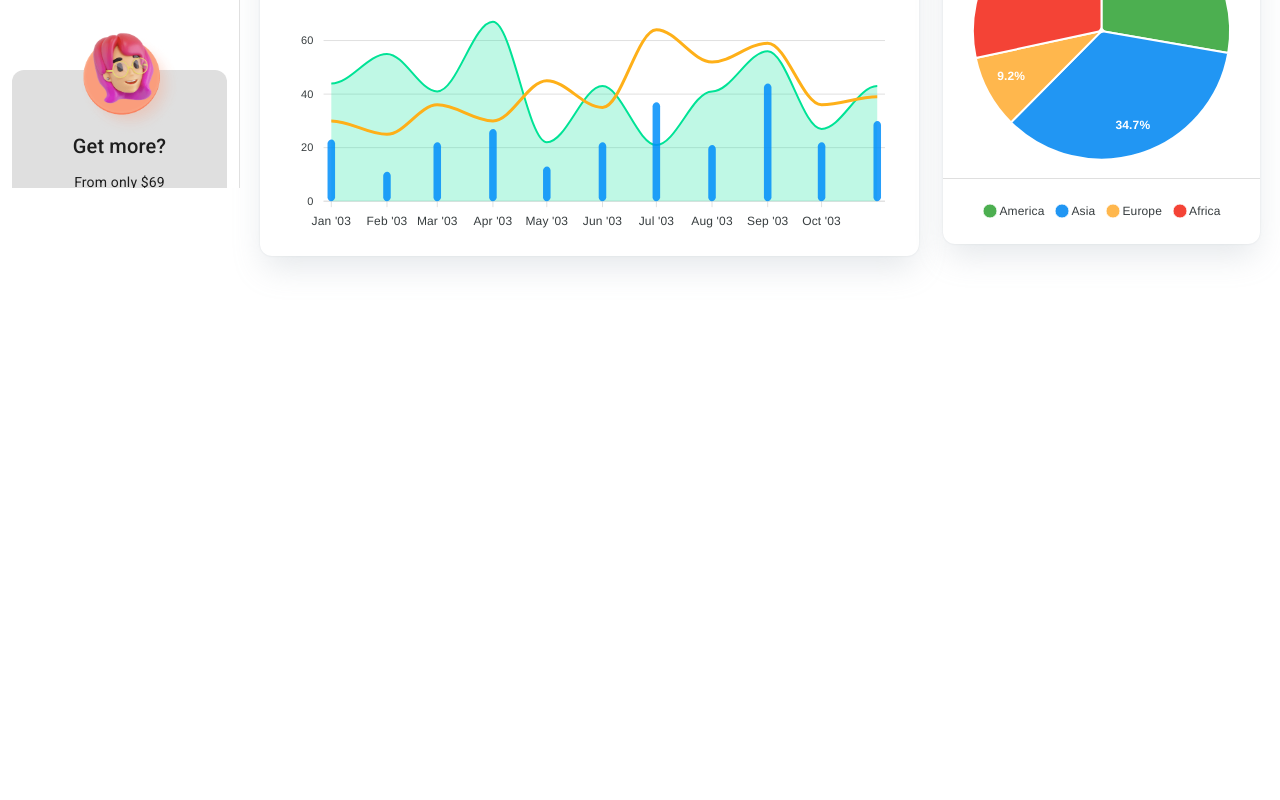
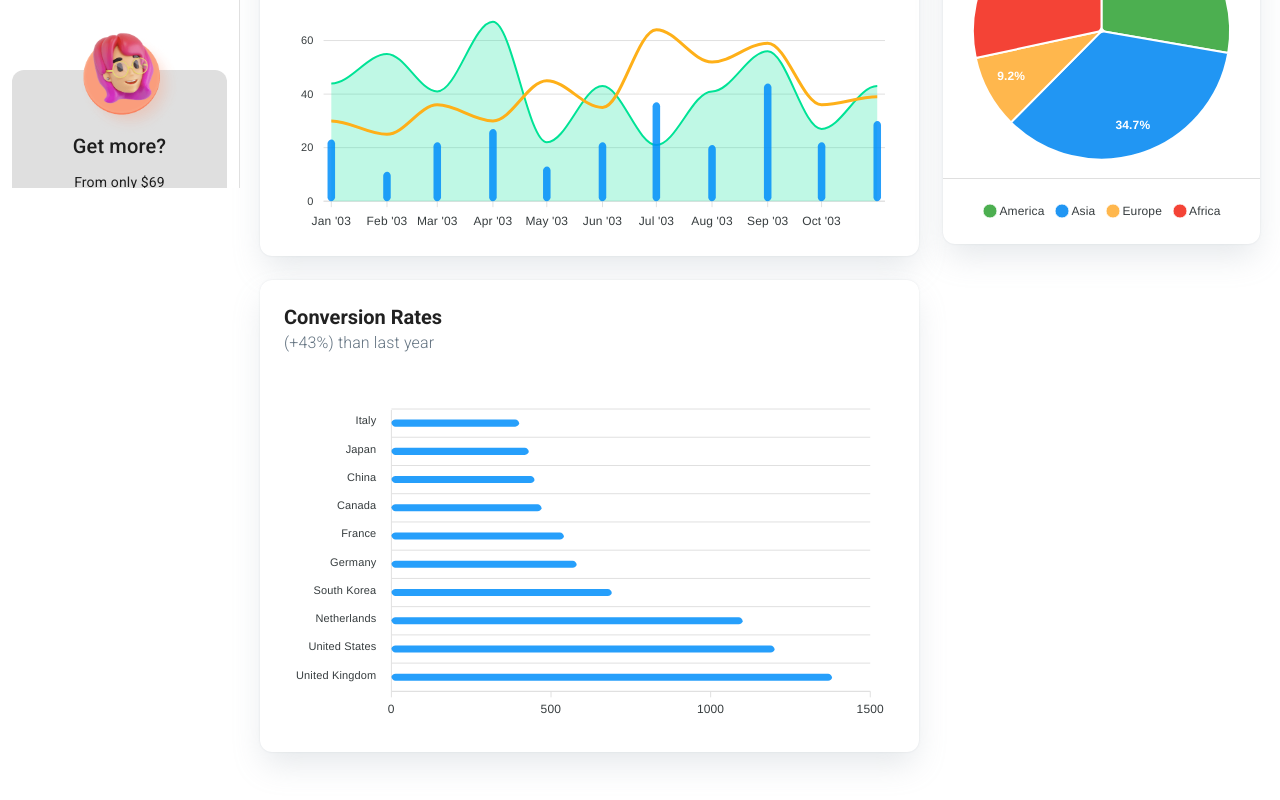
Before and after one commit to super-austin/MUISample, a React (Create React App) app: page /dashboard in a window 1280 px wide. Shown: the part 612-1412 px from the top of the page. Before the commit the page ends 916 px from the top, so only its background shows below. Built offline with nearby package versions, Linux system fonts and the light colour scheme.

Commit message:
dash: added bar chart, couldnot change the color

```diff
--- /dev/null
+++ b/src/components/Dashboard/ConversionRate.js
@@ -0,0 +1,76 @@
+import ReactApexChart from "react-apexcharts";
+import DashCard from "./DashCard";
+import DashCardBox from "./DashCardBox";
+import DashCardHeader from "./DashCardHeader";
+
+const SERIES_DATA = [
+  {
+    data: [400, 430, 448, 470, 540, 580, 690, 1100, 1200, 1380],
+  },
+];
+
+const chartOptions = {
+  chart: { toolbar: { show: false } },
+  //markers: { show: false },
+  xaxis: {
+    categories: [
+      "Italy",
+      "Japan",
+      "China",
+      "Canada",
+      "France",
+      "Germany",
+      "South Korea",
+      "Netherlands",
+      "United States",
+      "United Kingdom",
+    ],
+  },
+  plotOptions: {
+    bar: {
+      barHeight: "25%",
+      borderRadius: 4,
+      horizontal: true,
+      colors: {
+        ranges: [
+          {
+            color: "#ff0",
+          },
+        ],
+      },
+    },
+  },
+  dataLabels: { enabled: false },
+  tooltip: {
+    marker: { show: false },
+
+    x: { show: false },
+    y: {
+      title: {
+        formatter: (sname) => `#${sname}`,
+      },
+    },
+  },
+};
+
+const ConversionRate = () => {
+  return (
+    <DashCard>
+      <DashCardHeader
+        title="Conversion Rates"
+        subheader="(+43%) than last year"
+      />
+
+      <DashCardBox>
+        <ReactApexChart
+          type="bar"
+          series={SERIES_DATA}
+          options={chartOptions}
+          height={350}
+        />
+      </DashCardBox>
+    </DashCard>
+  );
+};
+
+export default ConversionRate;
--- a/src/pages/Dashboard.js
+++ b/src/pages/Dashboard.js
@@ -1,6 +1,7 @@
 import { Grid, Link, Typography } from "@material-ui/core";
 import { styled } from "@material-ui/styles";
 import ChartSiteVisits from "../components/Dashboard/ChartSiteVisits";
+import ConversionRate from "../components/Dashboard/ConversionRate";
 import CurrentVisits from "../components/Dashboard/CurrentVisits";
 import InfoCards from "../components/Dashboard/InfoCards";
 
@@ -37,6 +38,11 @@ const Dashboard = () => {
         <Grid item xs={12} md={6} lg={4}>
           <CurrentVisits />
         </Grid>
+
+        {/* Conversion Rates */}
+        <Grid item xs={12} md={6} lg={8}>
+          <ConversionRate />
+        </Grid>
       </GridContainerStyle>
     </>
   );
```
